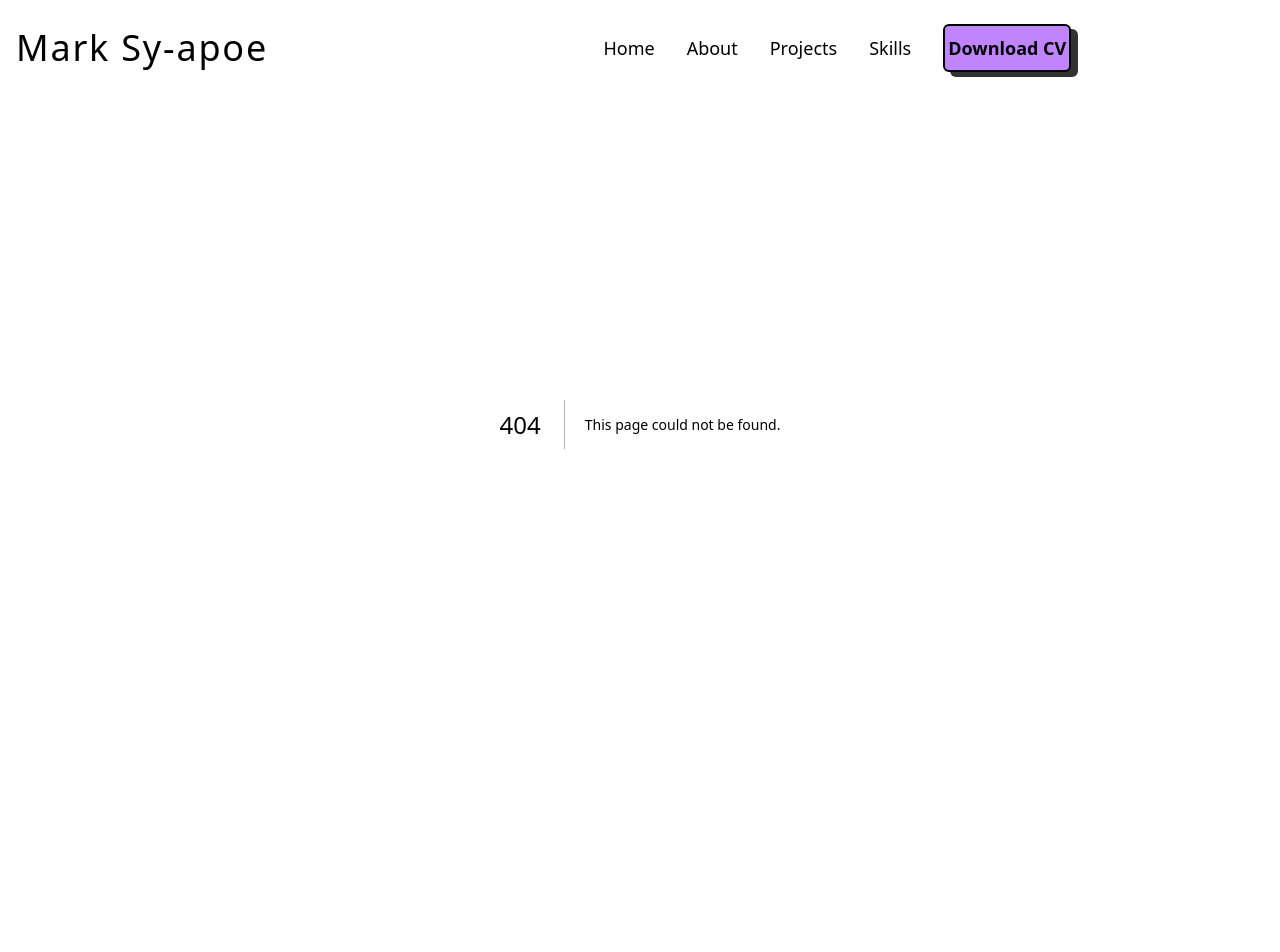
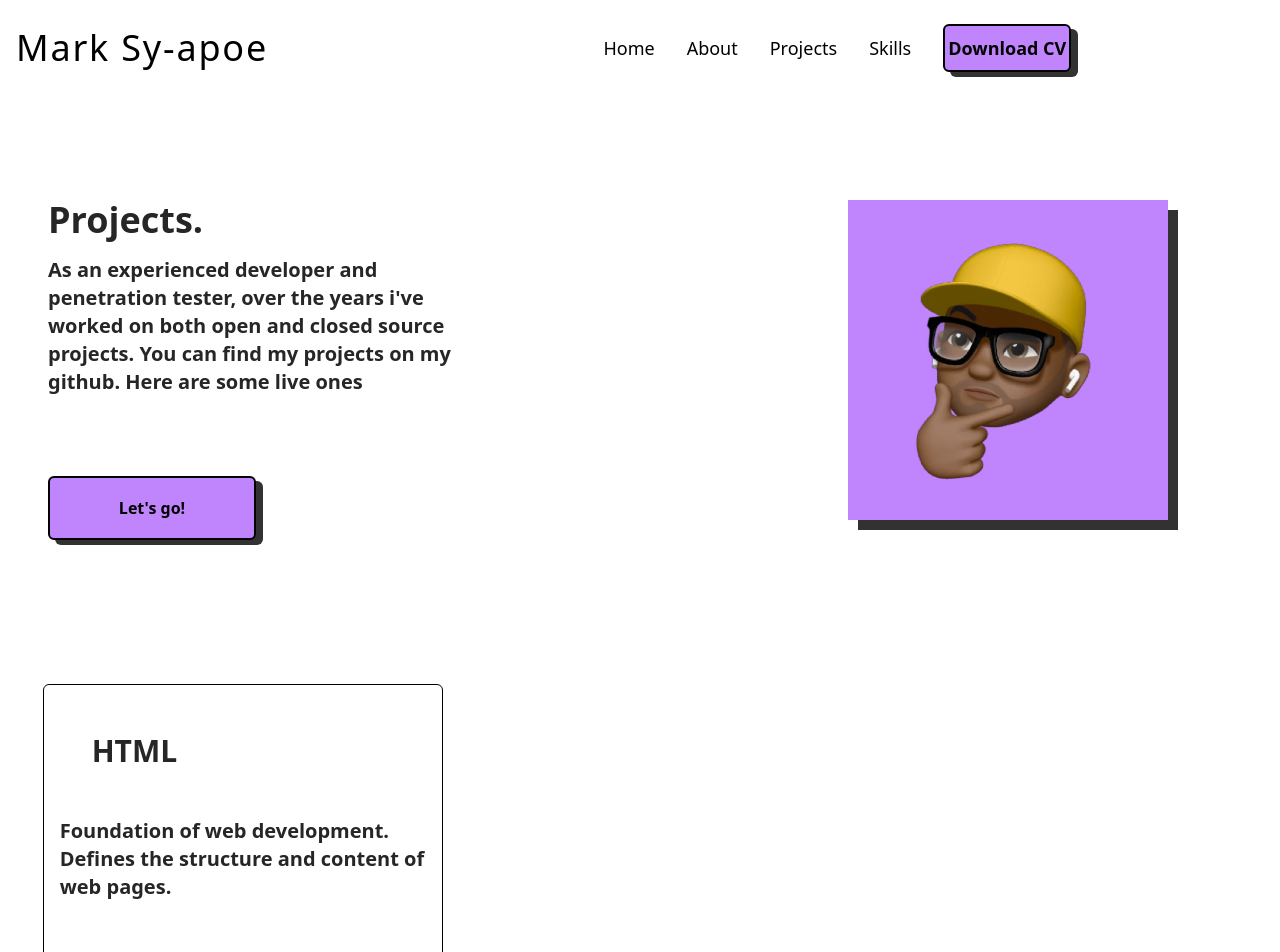
Before and after one commit to MarkSy-apoe/mark, a Next.js app: page /projects in a window 1280 px wide. Before the commit this address had no page. Shown: the top 952 px of the page. Before the commit the page ends 824 px from the top, so only its background shows below. Built offline with nearby package versions, Linux system fonts and the light colour scheme.

Commit message:
donehopefully

```diff
--- /dev/null
+++ b/app/projects/page.tsx
@@ -0,0 +1,37 @@
+import React from 'react'
+import Image from 'next/image'
+import Link from 'next/link'
+
+export default function projects() {
+  return (
+    <main className='mt-44 ml-6 md:ml-12 text-neutral-800'>
+        <div className='grid xl:grid-cols-2 gap-[23rem]'>
+            <div>
+                <h1 className='text-4xl font-semibold'>Projects.</h1>
+                <p className='text-xl font-semibold mt-4'>As an experienced developer and penetration tester, over the years i&apos;ve worked on both open and closed source projects. You can find my projects on my github. Here are some live ones</p>
+
+                <button className='mt-20 w-52 h-16 bg-purple-400 border-2 border-black rounded-md text-black font-semibold nbutton hover:bg-purple-600 hover:shadow-none'>Let&apos;s go!</button>
+            </div>
+
+            <div className='hidden xl:inline'>
+                <div className='w-[20rem] h-[20rem] bg-purple-400 ncard'>
+                    <Image
+                    src="/mojithinking.svg"
+                    width={300}
+                    height={300}
+                    alt='Memoji'
+                    />
+                </div>
+            </div>
+        </div>
+
+        <div className='grid justify-items-center xl:grid-cols-3 mt-36 gap-8'>
+            <div className='w-[15rem] sm:w-[20rem] md:w-[25rem] h-[20rem] border border-black rounded-md break-words px-4 font-semibold group cursor-pointer hover:text-white hover:bg-purple-700'>
+                <h1 className='ml-8 mt-12 text-xl lg:text-3xl'>HTML</h1>
+                <p className='mt-12 text-lg lg:text-xl'>Foundation of web development.<br></br>
+Defines the structure and content of web pages.</p>
+            </div>
+        </div>
+    </main>
+  )
+}
--- a/app/skills/page.tsx
+++ b/app/skills/page.tsx
@@ -1,5 +1,6 @@
 import Image from 'next/image'
 import Link from 'next/link'
+import React from 'react'
 
 export default function Skills() {
   return (
--- a/components/Navcomponent.js
+++ b/components/Navcomponent.js
@@ -41,7 +41,7 @@ const NavComponent = () => {
             <Link href='https://github.com/KarmaCyberWarrior'><p className='hover:text-purple-800 cursor-pointer mt-8' onClick={closeButton}>Projects</p></Link>
             <Link href='/skills'><p className='hover:text-purple-800 cursor-pointer mt-8' onClick={closeButton}>Skills</p></Link>
             <Link href='/resume.pdf'>
-              <button className='inline-block h-12 p-4 text-black font-semibold border-2 mt-8 border-black bg-purple-400 rounded-md  hover:bg-purple-600 hover:shadow-none nbutton'>Download CV</button>
+              <button className='inline-block h-12 px-4 text-black font-semibold border-2 mt-8 border-black bg-purple-400 rounded-md  hover:bg-purple-600 hover:shadow-none nbutton'>Download CV</button>
             </Link>
         </div>
         </div>
```
